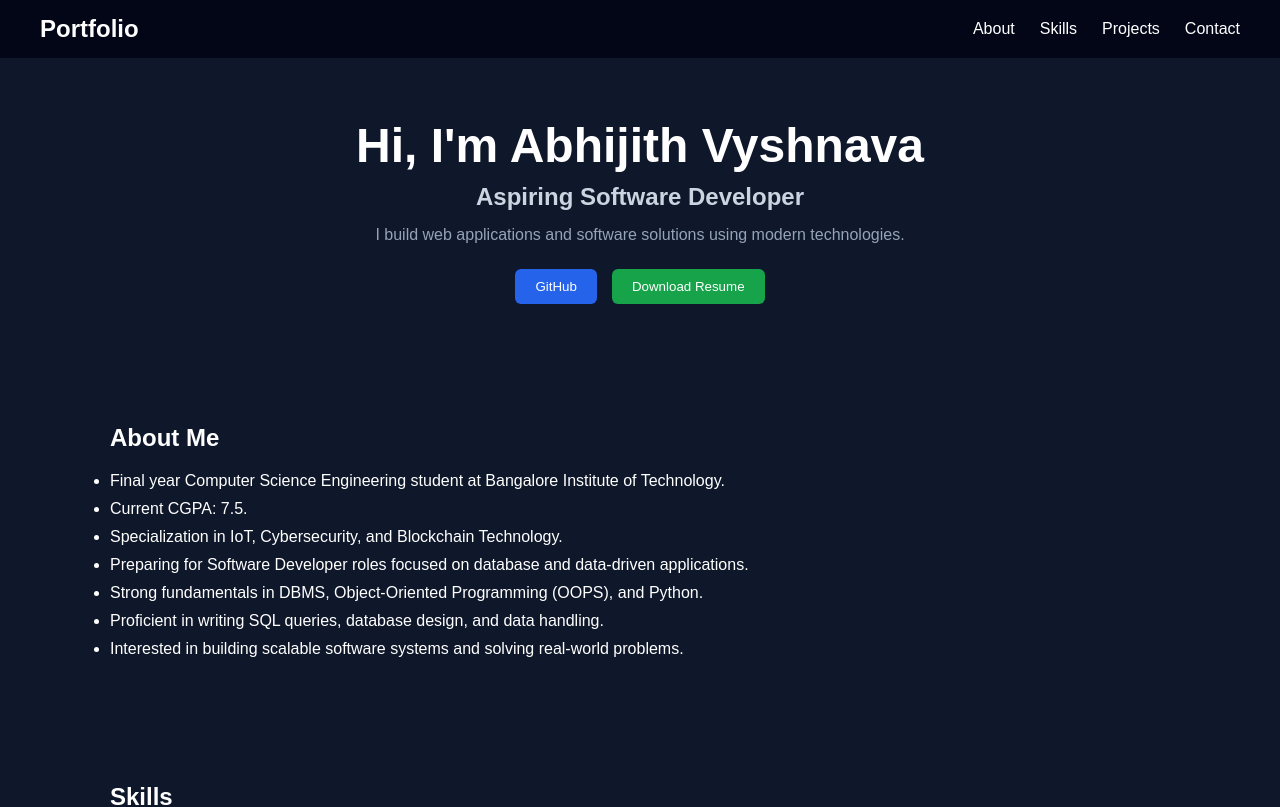
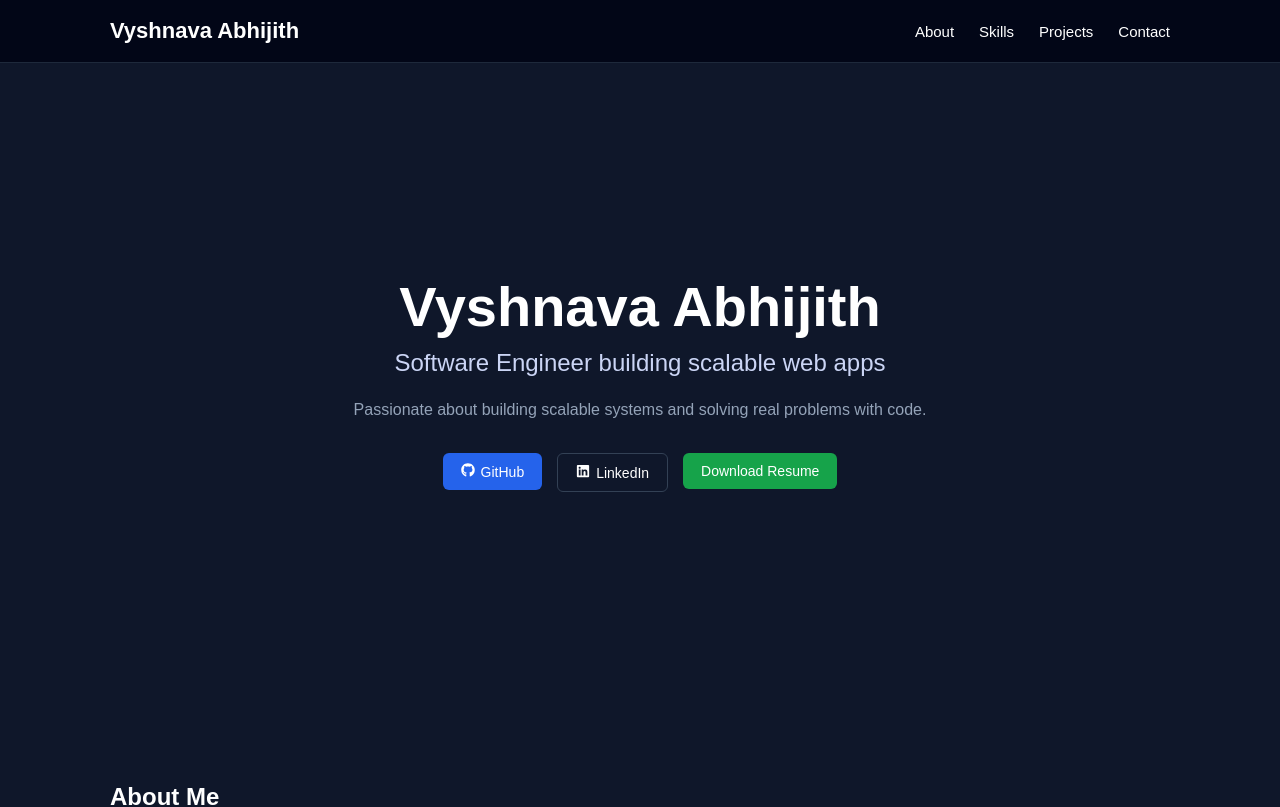
Before and after one commit to Abhijith1729/portfolio-react, a React (Vite) app: page / in a window 1280 px wide. Shown: the top 807 px of the page. Built offline with nearby package versions, Linux system fonts and the light colour scheme.

Commit message:
Improve hero section, navbar, and global styling

```diff
--- a/package.json
+++ b/package.json
@@ -13,8 +13,10 @@
     "preview": "vite preview"
   },
   "dependencies": {
+    "framer-motion": "^12.38.0",
     "react": "^19.2.0",
-    "react-dom": "^19.2.0"
+    "react-dom": "^19.2.0",
+    "react-icons": "^5.6.0"
   },
   "devDependencies": {
     "@vitejs/plugin-react": "^5.1.1",
--- a/src/components/Hero.jsx
+++ b/src/components/Hero.jsx
@@ -1,61 +1,69 @@
-function Hero() {
-  return (
-    <section className="container" style={{ textAlign: "center" }}>
+import { FaGithub, FaLinkedin } from "react-icons/fa"
 
-      <h1 style={{ fontSize: "48px", fontWeight: "bold" }}>
-        Hi, I'm Abhijith Vyshnava
+function Hero(){
+
+  return(
+
+    <section className="hero container">
+
+      <h1>
+        Vyshnava Abhijith
       </h1>
 
-      <h2 style={{ marginTop: "10px", color: "#cbd5e1" }}>
-        Aspiring Software Developer
+      <h2>
+        Software Engineer building scalable web apps
       </h2>
 
-      <p style={{ marginTop: "15px", color: "#94a3b8" }}>
-        I build web applications and software solutions using modern technologies.
+      <p>
+        Passionate about building scalable systems and solving real problems with code.
       </p>
 
-      <div style={{ marginTop: "25px" }}>
+      <div className="hero-buttons">
 
-        {/* GitHub Button */}
         <a
           href="https://github.com/Abhijith1729"
           target="_blank"
           rel="noopener noreferrer"
         >
-          <button
-            style={{
-              padding: "10px 20px",
-              marginRight: "15px",
-              cursor: "pointer",
-              backgroundColor: "#2563eb",
-              color: "white",
-              border: "none",
-              borderRadius: "6px"
-            }}
-          >
+          <button className="btn btn-primary">
+
+            <FaGithub style={{marginRight:"6px"}} />
+
             GitHub
+
           </button>
         </a>
 
-        {/* Resume Download Button */}
+
+        <a
+          href="https://www.linkedin.com/in/abhijith-vyshnava-03b49b25a"
+          target="_blank"
+          rel="noopener noreferrer"
+        >
+          <button className="btn btn-outline">
+
+            <FaLinkedin style={{marginRight:"6px"}} />
+
+            LinkedIn
+
+          </button>
+        </a>
+
+
         <a href="/pwc_abhijith(1).pdf" download>
-          <button
-            style={{
-              padding: "10px 20px",
-              cursor: "pointer",
-              backgroundColor: "#16a34a",
-              color: "white",
-              border: "none",
-              borderRadius: "6px"
-            }}
-          >
+
+          <button className="btn btn-secondary">
+
             Download Resume
+
           </button>
+
         </a>
 
       </div>
 
     </section>
+
   )
 }
 
--- a/src/components/Navbar.jsx
+++ b/src/components/Navbar.jsx
@@ -1,56 +1,39 @@
-function Navbar() {
-  return (
-    <nav style={{
-      backgroundColor: "#020617",
-      padding: "15px 40px",
-      display: "flex",
-      justifyContent: "space-between",
-      alignItems: "center",
-      position: "sticky",
-      top: "0",
-      zIndex: "1000"
-    }}>
+function Navbar(){
+  return(
 
-      {/* Logo */}
-      <h2 style={{
-        color: "white",
-        fontWeight: "bold",
-        userSelect: "none"
-      }}>
-        Portfolio
-      </h2>
+    <nav className="navbar">
 
-      {/* Navigation Links */}
-      <div>
+      <div className="nav-container">
 
-        <a href="#about" style={linkStyle}>
+        <div className="logo">
+          Vyshnava Abhijith
+        </div>
+
+        <div className="nav-links">
+
+          <a href="#about">
             About
           </a>
 
-        <a href="#skills" style={linkStyle}>
+          <a href="#skills">
             Skills
           </a>
 
-        <a href="#projects" style={linkStyle}>
+          <a href="#projects">
             Projects
           </a>
 
-        <a href="#contact" style={linkStyle}>
+          <a href="#contact">
             Contact
           </a>
 
         </div>
 
+      </div>
+
     </nav>
+
   )
 }
 
-const linkStyle = {
-  color: "white",
-  marginLeft: "25px",
-  textDecoration: "none",
-  cursor: "pointer",
-  fontSize: "16px"
-}
-
 export default Navbar
--- a/src/index.css
+++ b/src/index.css
@@ -1,23 +1,165 @@
-* {
-  margin: 0;
-  padding: 0;
-  box-sizing: border-box;
+*{
+  margin:0;
+  padding:0;
+  box-sizing:border-box;
 }
 
-body {
-  background-color: #0f172a;
-  color: white;
-  font-family: Arial, sans-serif;
+body{
+  background:#0f172a;
+  color:white;
+  font-family:Arial, sans-serif;
 }
 
-.container {
-  max-width: 1100px;
-  margin: auto;
-  padding: 60px 20px;
+.container{
+  max-width:1100px;
+  margin:auto;
+  padding:80px 20px;
 }
 
-.nav-container {
-  max-width: 1100px;
-  margin: auto;
-  padding: 20px;
+/* Navbar */
+
+.navbar{
+  background:#020617;
+  position:sticky;
+  top:0;
+  z-index:1000;
+  border-bottom:1px solid #1e293b;
 }
+
+.nav-container{
+  max-width:1100px;
+  margin:auto;
+  padding:18px 20px;
+  display:flex;
+  justify-content:space-between;
+  align-items:center;
+}
+
+.logo{
+  font-weight:bold;
+  font-size:22px;
+}
+
+.nav-links{
+  display:flex;
+  gap:25px;
+}
+
+.nav-links a{
+  text-decoration:none;
+  color:white;
+  font-size:15px;
+}
+
+.nav-links a:hover{
+  color:#3b82f6;
+}
+
+
+/* Hero Section */
+
+.hero{
+  min-height:80vh;
+  display:flex;
+  flex-direction:column;
+  justify-content:center;
+  align-items:center;
+  text-align:center;
+}
+
+.hero h1{
+  font-size:56px;
+  font-weight:bold;
+}
+
+.hero h2{
+  margin-top:10px;
+  color:#cbd5f5;
+  font-weight:normal;
+}
+
+.hero p{
+  margin-top:20px;
+  max-width:600px;
+  color:#94a3b8;
+  line-height:1.6;
+}
+
+.hero-buttons{
+  margin-top:30px;
+  display:flex;
+  gap:15px;
+}
+
+.btn{
+  padding:10px 18px;
+  border-radius:6px;
+  border:none;
+  cursor:pointer;
+  font-size:14px;
+}
+
+.btn-primary{
+  background:#2563eb;
+  color:white;
+}
+
+.btn-secondary{
+  background:#16a34a;
+  color:white;
+}
+
+.btn-outline{
+  background:transparent;
+  border:1px solid #334155;
+  color:white;
+}
+
+.btn:hover{
+  opacity:0.9;
+}
+
+
+/* Project Cards */
+
+.projects-grid{
+  display:grid;
+  grid-template-columns:repeat(auto-fit,minmax(300px,1fr));
+  gap:20px;
+  margin-top:40px;
+}
+
+.project-card{
+  background:#1e293b;
+  padding:20px;
+  border-radius:10px;
+  transition:transform 0.25s ease;
+}
+
+.project-card:hover{
+  transform:translateY(-6px);
+}
+
+.project-card h3{
+  margin-bottom:10px;
+}
+
+.project-tags{
+  margin-top:10px;
+}
+
+.project-tag{
+  display:inline-block;
+  background:#334155;
+  padding:4px 10px;
+  border-radius:5px;
+  font-size:12px;
+  margin-right:6px;
+  margin-top:5px;
+}
+
+.project-buttons{
+  margin-top:15px;
+  display:flex;
+  gap:10px;
+}
```
Also changed, not shown: 1 other file (tests, documents, lock files or other folders). Lines whose indentation alone changed are shown as unchanged.
